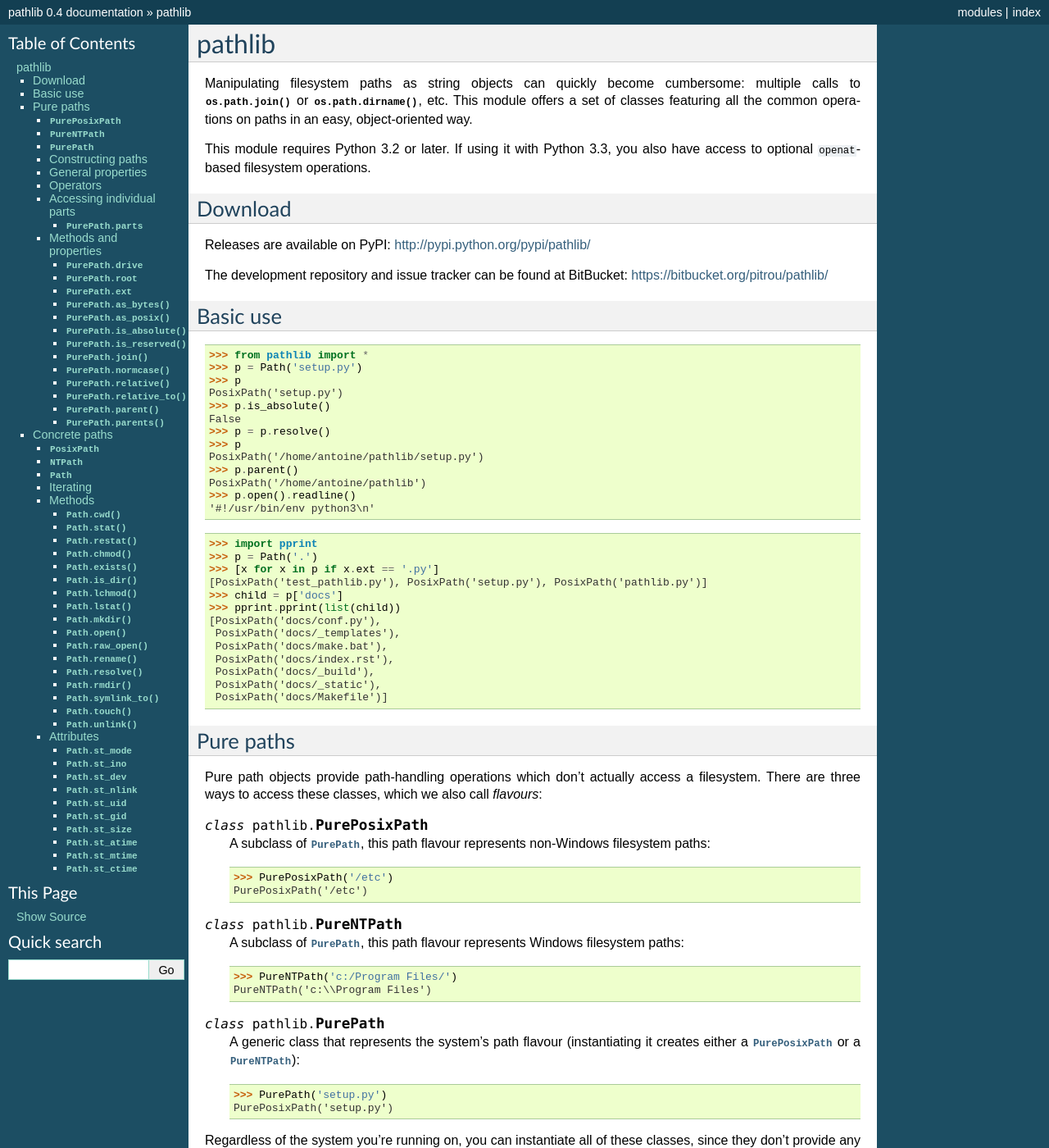
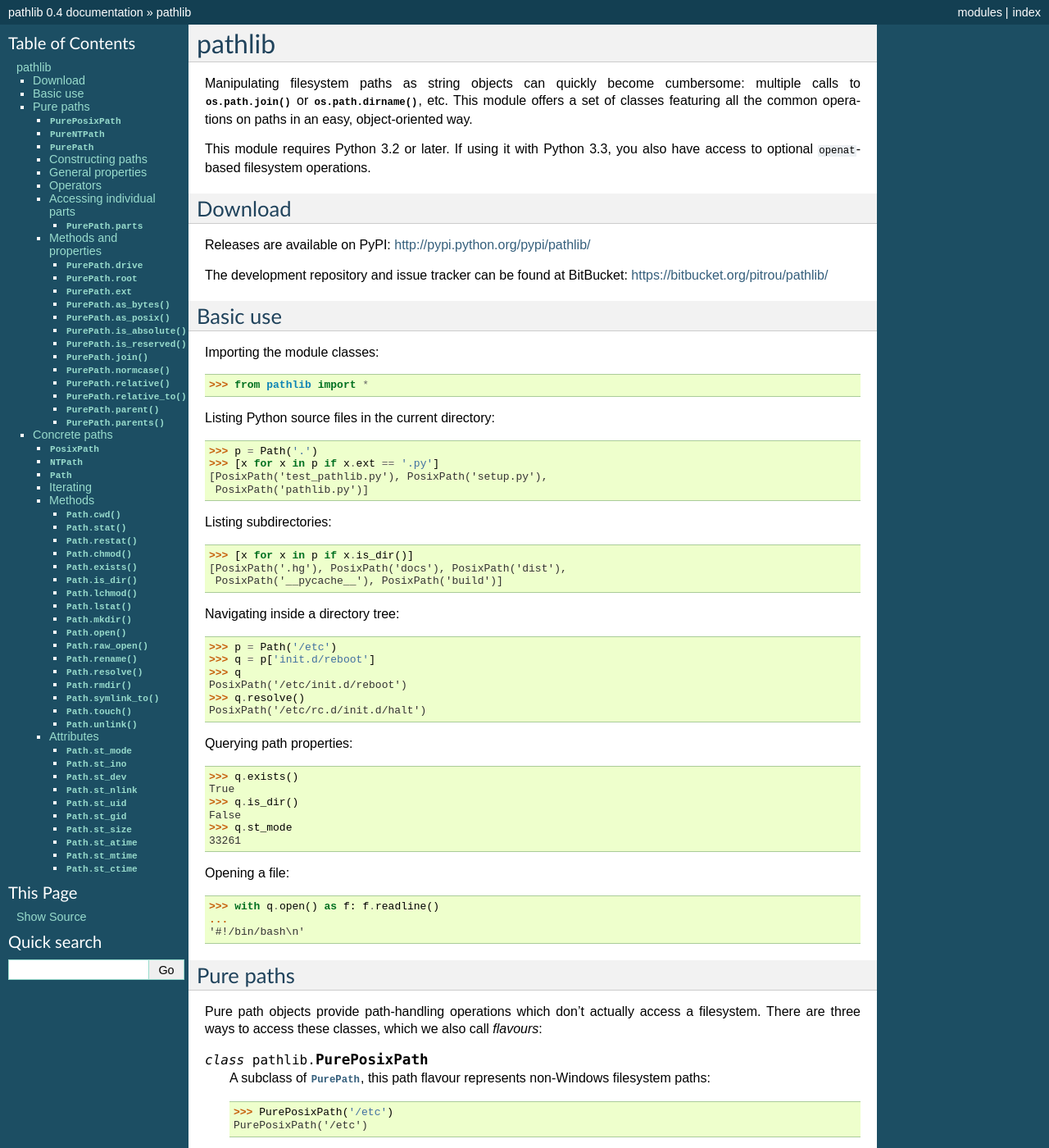
Before and after one commit to jazzband/pathlib2, a Sphinx documentation site: the page built from docs/index.rst, in a window 1280 px wide and 1400 px high. Shown: the whole window at 82% size. Built offline with Sphinx 7.4.7, drawn with Linux system fonts in a browser that asks for light colours.

Commit message:
Use the README's examples for the "basic use" section.

```diff
--- a/docs/index.rst
+++ b/docs/index.rst
@@ -32,33 +32,46 @@
 Basic use
 ---------
 
+Importing the module classes::
+
    >>> from pathlib import *
-   >>> p = Path('setup.py')
-   >>> p
-   PosixPath('setup.py')
-   >>> p.is_absolute()
-   False
-   >>> p = p.resolve()
-   >>> p
-   PosixPath('/home/antoine/pathlib/setup.py')
-   >>> p.parent()
-   PosixPath('/home/antoine/pathlib')
-   >>> p.open().readline()
-   '#!/usr/bin/env python3\n'
 
-   >>> import pprint
+Listing Python source files in the current directory::
+
    >>> p = Path('.')
    >>> [x for x in p if x.ext == '.py']
-   [PosixPath('test_pathlib.py'), PosixPath('setup.py'), PosixPath('pathlib.py')]
-   >>> child = p['docs']
-   >>> pprint.pprint(list(child))
-   [PosixPath('docs/conf.py'),
-    PosixPath('docs/_templates'),
-    PosixPath('docs/make.bat'),
-    PosixPath('docs/index.rst'),
-    PosixPath('docs/_build'),
-    PosixPath('docs/_static'),
-    PosixPath('docs/Makefile')]
+   [PosixPath('test_pathlib.py'), PosixPath('setup.py'),
+    PosixPath('pathlib.py')]
+
+Listing subdirectories::
+
+   >>> [x for x in p if x.is_dir()]
+   [PosixPath('.hg'), PosixPath('docs'), PosixPath('dist'),
+    PosixPath('__pycache__'), PosixPath('build')]
+
+Navigating inside a directory tree::
+
+   >>> p = Path('/etc')
+   >>> q = p['init.d/reboot']
+   >>> q
+   PosixPath('/etc/init.d/reboot')
+   >>> q.resolve()
+   PosixPath('/etc/rc.d/init.d/halt')
+
+Querying path properties::
+
+   >>> q.exists()
+   True
+   >>> q.is_dir()
+   False
+   >>> q.st_mode
+   33261
+
+Opening a file::
+
+   >>> with q.open() as f: f.readline()
+   ...
+   '#!/bin/bash\n'
 
 
 Pure paths
```
